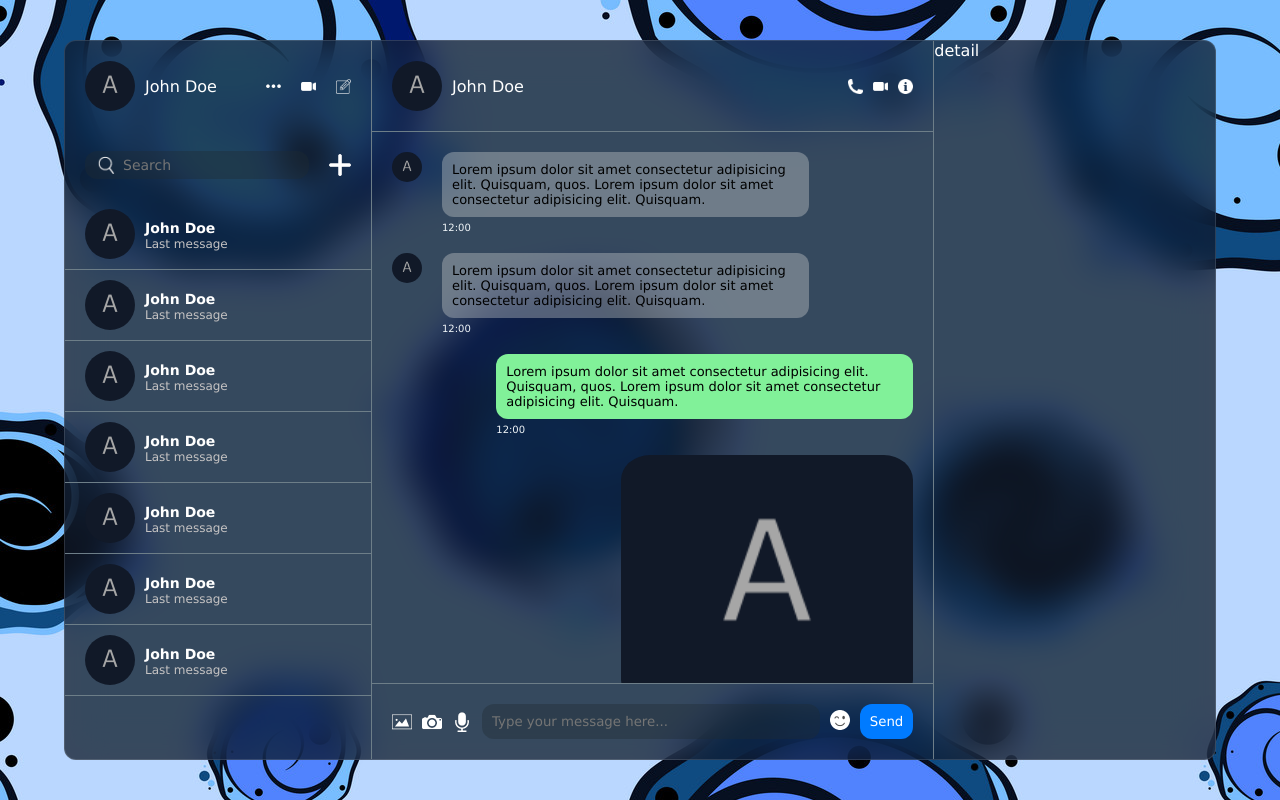
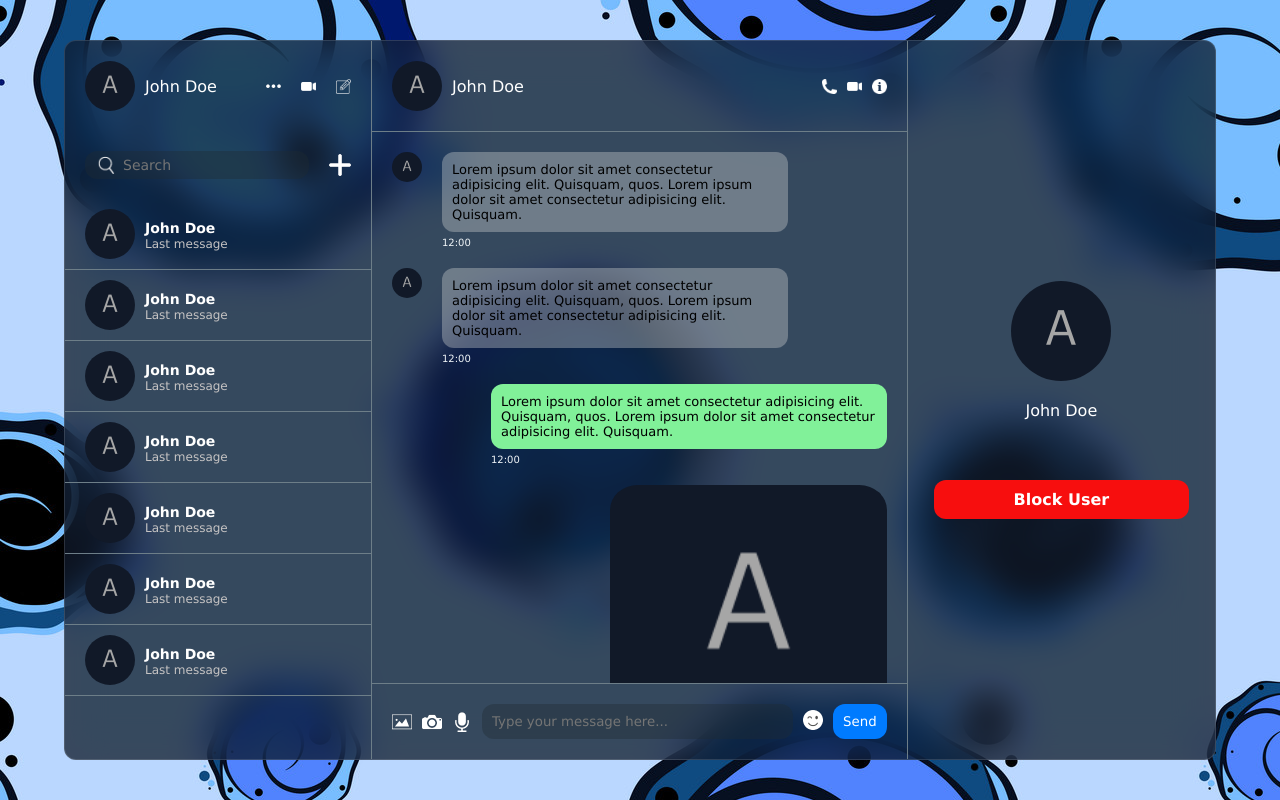
Before and after one commit to KusalyaDeZoysa/Chat-App, a React (Vite) app: page / in a window 1280 px wide. Built offline with nearby package versions, Linux system fonts and the light colour scheme.

Commit message:
contact details section

```diff
--- a/src/components/detail/Detail.jsx
+++ b/src/components/detail/Detail.jsx
@@ -1,9 +1,13 @@
 import './detail.css'
 
 export default function Detail() {
-  return (
-    <div className="detail">
-      detail
-    </div>
-  )
+    return (
+        <div className="detail">
+            <div className='user'>
+                <img src="./avatar.png" alt="" />
+                <p>John Doe</p>
+            </div>
+            <button className='block'>Block User</button>
+        </div>
+    )
 }
--- a/src/components/detail/detail.css
+++ b/src/components/detail/detail.css
@@ -1,3 +1,38 @@
 .detail {
     flex: 1;
+    display: flex;
+    flex-direction: column;
+    align-items: center;
+    justify-content: center;
+    gap: 20px;
+    padding: 20px;
+    position: relative;
 }
+
+.detail .user {
+    display: flex;
+    flex-direction: column;
+    align-items: center;
+    gap: 20px;
+}
+
+.detail .user img {
+    width: 100px;
+    height: 100px;
+    border-radius: 50%;
+    object-fit: cover;
+}
+
+.detail .block {
+    background-color: #f70e0e;
+    color: #fff;
+    border: none;
+    outline: none;
+    padding: 10px 80px;
+    border-radius: 12px;
+    cursor: pointer;
+    align-self: center;
+    margin-top: 40px;
+    font-size: 16px;
+    font-weight: bold;
+}
```
